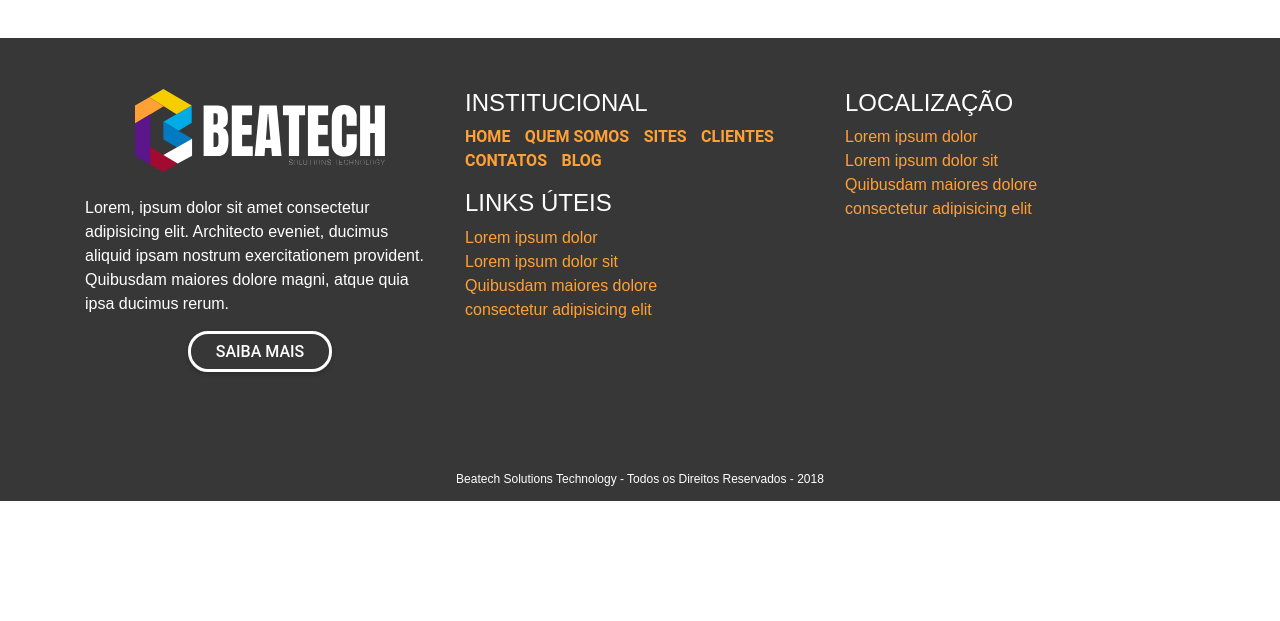
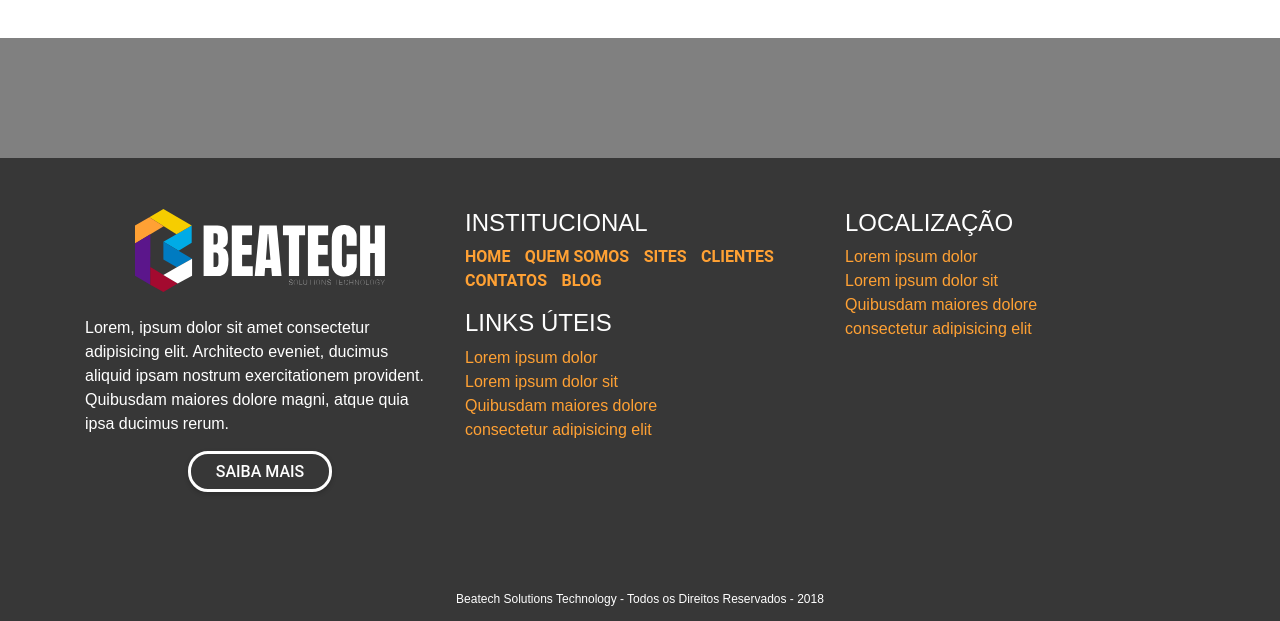
Before and after one commit to thiagobianeck/beatechpage, a plain HTML site: page sobre.html in a window 1280 px wide. Shown: the part 1257-1878 px from the top of the page. Before the commit the page ends 1758 px from the top, so only its background shows below. Drawn offline with Linux system fonts and the light colour scheme.

Commit message:
AJustes do Footer do Sobre nós

```diff
--- a/sobre.html
+++ b/sobre.html
@@ -126,6 +126,28 @@
         </section>
 
         <!--<div class="linha-topo bg-grad-hor-3color-pri4"></div>-->
+        <div class="top-footer bg-cincolor2">
+            <div class="container">
+                <div class="row align-items-center">
+                    <div class="col-md-6 col-lg-7">
+
+                    </div>
+                    <div class="col-md-6 col-lg-5 my-2 my-md-0">
+                        <div class="social-icons text-white text-center text-md-right">
+                            <a href="#" class="btn-social-simpl-bgdrk btn-social-simpl-facebook"></a>
+                            <a href="#" class="btn-social-simpl-bgdrk btn-social-simpl-linkedin"></a>
+                            <a href="#" class="btn-social-simpl-bgdrk btn-social-simpl-twitter"></a>
+                            <a href="#" class="btn-social-simpl-bgdrk btn-social-simpl-pinterest"></a>
+                            <a href="#" class="btn-social-simpl-bgdrk btn-social-simpl-github"></a>
+                            <a href="#" class="btn-social-simpl-bgdrk btn-social-simpl-instagram"></a>
+                            <a href="#" class="btn-social-simpl-bgdrk btn-social-simpl-youtube"></a>
+                            <a href="#" class="btn-social-simpl-bgdrk btn-social-simpl-whatsapp"></a>
+                        </div>
+                    </div>
+
+                </div>
+            </div>
+        </div>
         <footer class="footer-beatech bg-cincolor text-bcocolor">
             <div class="container">
                 <div class="row py-5">
```
Lines whose indentation alone changed are shown as unchanged.
